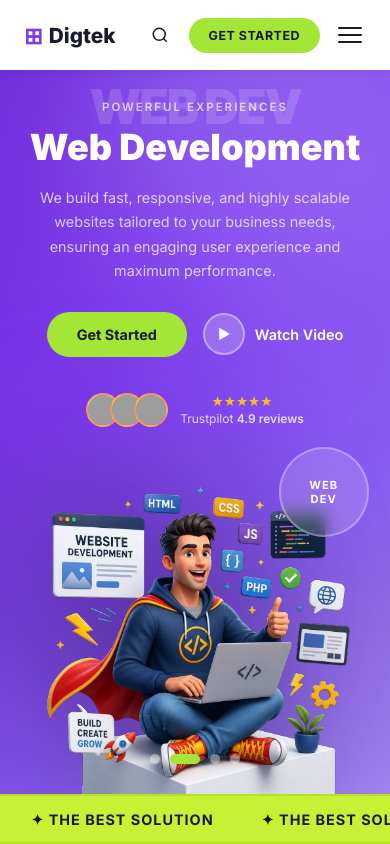
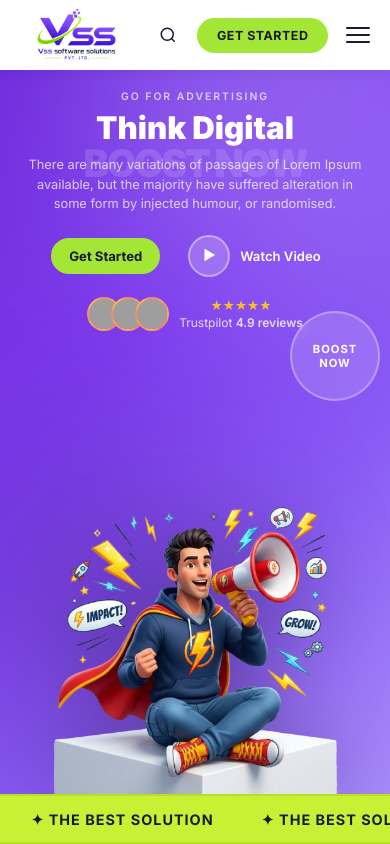
Before and after one commit to PanhalkarImtiyaj/demo-love, a React (Vite) app: page / in a window 390 px wide. Shown: the top 844 px of the page. Built offline with nearby package versions, Linux system fonts and the light colour scheme; grey boxes are pictures that could not be loaded.

Commit message:
Updated hero section positioning for desktop and mobile responsiveness

```diff
--- a/src/components/HeroSection/HeroSection.css
+++ b/src/components/HeroSection/HeroSection.css
@@ -14,9 +14,9 @@
 
 .hero__boost {
   position: absolute;
-  top: 6px; /* Exactly vertical center of the tag */
+  top: 80px;
   left: 50%;
-  transform: translate(-50%, -50%); /* Center exactly on the anchor */
+  transform: translateX(-50%);
   font-size: clamp(60px, 12vw, 130px);
   font-weight: 900;
   color: rgba(255,255,255,0.15);
@@ -27,53 +27,6 @@
   text-transform: uppercase;
 }
 
-/* Slider System */
-.hero__slider-container {
-  width: 100%;
-  flex: 1;
-  display: flex;
-  overflow: hidden;
-  position: relative;
-  z-index: 2;
-}
-
-.hero__slider-track {
-  display: flex;
-  width: 100%;
-  transition: transform 0.6s ease-in-out;
-}
-
-.hero__slide {
-  min-width: 100%;
-  display: flex;
-  justify-content: center;
-  align-items: center;
-  position: relative;
-}
-
-.hero__slider-dots {
-  position: absolute;
-  bottom: 30px;
-  left: 50%;
-  transform: translateX(-50%);
-  display: flex;
-  gap: 10px;
-  z-index: 10;
-}
-
-.dot {
-  width: 10px; height: 10px;
-  border-radius: 50%;
-  background: rgba(255,255,255,0.4);
-  cursor: pointer;
-  transition: all 0.3s;
-}
-
-.dot.active {
-  background: #a3e635;
-  width: 30px;
-  border-radius: 10px;
-}
 
 .hero__inner {
   position: relative;
@@ -291,33 +244,75 @@
   .hero__inner {
     grid-template-columns: 1fr;
     text-align: center;
-    padding: 30px 24px 0px;
+    padding: 20px 20px 0px;
     height: 100%;
     display: flex;
     flex-direction: column;
+    gap: 0;
   }
   .hero__content {
     flex-shrink: 0;
   }
-  .hero__actions { justify-content: center; }
+  .hero__tag {
+    font-size: 0.65rem;
+    margin-bottom: 8px;
+  }
+  .hero__title {
+    font-size: clamp(28px, 8vw, 44px);
+    margin-bottom: 10px;
+  }
+  .hero__desc {
+    font-size: 0.8rem;
+    margin-bottom: 12px;
+    line-height: 1.5;
+  }
+  .hero__actions {
+    justify-content: center;
+    gap: 10px;
+    margin-bottom: 10px;
+  }
+  .hero__btn-primary, .hero__btn-secondary {
+    padding: 10px 18px;
+    font-size: 0.82rem;
+  }
+  .hero__trust {
+    justify-content: center;
+    gap: 10px;
+  }
   .hero__trust, .hero__trust-right { justify-content: center; }
   .hero__right { display: none; }
   .hero__floating-tag { display: none; }
   .hero__floating-img { display: none; }
-  .hero__boost { font-size: 48px; }
+
+  /* BOOST NOW perfectly centered behind GO FOR ADVERTISING tag */
+  .hero__boost {
+    font-size: 38px;
+    position: absolute;
+    top: 140px; /* sits right behind the tag, below navbar */
+    left: 50%;
+    transform: translateX(-50%);
+    width: max-content;
+    text-align: center;
+  }
 
   .hero__image-wrap {
-    margin-top: auto;
+    margin-top: 0;
     flex: 1;
     min-height: 0;
+    width: 100%;
     display: flex;
     align-items: flex-end;
     justify-content: center;
+    overflow: visible;
   }
   .hero__img {
     transform: translateY(0);
-    max-height: 100%;
-    width: auto;
+    height: auto;
+    max-height: 58dvh;
+    min-height: 260px;
+    width: 90%;
+    max-width: 420px;
     object-fit: contain;
+    filter: drop-shadow(0 10px 40px rgba(0,0,0,0.25));
   }
 }
--- a/src/components/HeroSection/HeroSection.jsx
+++ b/src/components/HeroSection/HeroSection.jsx
@@ -1,84 +1,22 @@
-import { useState, useEffect } from 'react';
 import heroMan from '../../assets/hero-man.png';
-import webDevImg from '../../assets/web-dev.png';
-import appDevImg from '../../assets/App-development.png';
-import customSoftwareImg from '../../assets/cutome-software.png';
 import './HeroSection.css';
 
-const slidesData = [
-  {
-    id: 1,
-    tag: "GO FOR ADVERTISING",
-    title: "Think Digital",
-    desc: "There are many variations of passages of Lorem Ipsum available, but the majority have suffered alteration in some form by injected humour, or randomised.",
-    bgText: "BOOST NOW",
-    badge1: "BOOST",
-    badge2: "NOW",
-    rightText: "There Are Many Variations Of Passages Of Lorem Ipsum Available, But The Majority Have Suffered Alteration In Some Form By Injected Humour, or Randomised.",
-    image: heroMan
-  },
-  {
-    id: 2,
-    tag: "POWERFUL EXPERIENCES",
-    title: "Web Development",
-    desc: "We build fast, responsive, and highly scalable websites tailored to your business needs, ensuring an engaging user experience and maximum performance.",
-    bgText: "WEB DEV",
-    badge1: "WEB",
-    badge2: "DEV",
-    rightText: "Our web development team crafts custom, interactive websites that drive conversions and deliver seamless digital experiences across all devices.",
-    image: webDevImg
-  },
-  {
-    id: 3,
-    tag: "INNOVATIVE SOLUTIONS",
-    title: "App Development",
-    desc: "From intuitive mobile applications to engaging user interfaces, we develop tailored solutions that streamline your operations and maximize reach on mobile platforms.",
-    bgText: "APP DEV",
-    badge1: "APP",
-    badge2: "DEV",
-    rightText: "We specialize in end-to-end mobile app development, bringing your unique app ideas to life with secure, scalable, and cutting-edge technology.",
-    image: appDevImg
-  },
-  {
-    id: 4,
-    tag: "ENTERPRISE SCALING",
-    title: "Custom Software",
-    desc: "We design robust custom software systems optimized for performance, enabling your enterprise to automate tasks and grow effortlessly.",
-    bgText: "SOFTWARE",
-    badge1: "TOP",
-    badge2: "RATED",
-    rightText: "Empower your business with custom-built software solutions that integrate flawlessly with your existing workflow and drive extreme efficiency.",
-    image: customSoftwareImg
-  }
-];
-
 export default function HeroSection() {
-  const [currentSlide, setCurrentSlide] = useState(0);
-
-  useEffect(() => {
-    const timer = setInterval(() => {
-      setCurrentSlide((prev) => (prev + 1) % slidesData.length);
-    }, 5000);
-    return () => clearInterval(timer);
-  }, []);
-
   return (
     <section className="hero" id="home">
-      <div className="hero__slider-container">
-        <div
-          className="hero__slider-track"
-          style={{ transform: `translateX(-${currentSlide * 100}%)` }}
-        >
-          {slidesData.map((slide) => (
-            <div className="hero__slide" key={slide.id}>
+      {/* Big BOOST NOW background heading */}
+      <div className="hero__boost">BOOST NOW</div>
+
       <div className="hero__inner">
         {/* Left Content */}
         <div className="hero__content">
-                  {/* Big background heading perfectly centered behind tag */}
-                  {slide.bgText && <div className="hero__boost">{slide.bgText}</div>}
-                  <span className="hero__tag">{slide.tag}</span>
-                  <h1 className="hero__title">{slide.title}</h1>
-                  <p className="hero__desc">{slide.desc}</p>
+          <span className="hero__tag">GO FOR ADVERTISING</span>
+          <h1 className="hero__title">Think Digital</h1>
+          <p className="hero__desc">
+            There are many variations of passages of Lorem Ipsum available, but
+            the majority have suffered alteration in some form by injected
+            humour, or randomised.
+          </p>
           <div className="hero__actions">
             <a href="#services" className="hero__btn-primary">Get Started</a>
             <a href="#about" className="hero__btn-secondary">
@@ -100,21 +38,23 @@ export default function HeroSection() {
 
         {/* Center Image */}
         <div className="hero__image-wrap">
-                  {slide.badge1 && (
           <div className="hero__badge">
-                      <span>{slide.badge1}<br/>{slide.badge2}</span>
+            <span>BOOST<br/>NOW</span>
           </div>
-                  )}
-                  <img src={slide.image} alt={slide.title} className="hero__img" />
+          <img src={heroMan} alt="Digital Marketing Hero" className="hero__img" />
           <div className="hero__floating-tag">
             <span className="pulse-dot"/>
-                    {slide.title} Services
+            There are many variations of passages of Lorem Ipsum
           </div>
         </div>
 
         {/* Right Content */}
         <div className="hero__right">
-                  <p className="hero__right-text">{slide.rightText}</p>
+          <p className="hero__right-text">
+            There Are Many Variations Of Passages Of Lorem Ipsum Available,
+            But The Majority Have Suffered Alteration In Some Form By Injected
+            Humour, or Randomised.
+          </p>
           <div className="hero__play-badge">
             <div className="play-circle">▶</div>
             <span>Watch Demo</span>
@@ -132,21 +72,6 @@ export default function HeroSection() {
           </div>
         </div>
       </div>
-            </div>
-          ))}
-        </div>
-      </div>
-
-      {/* Slider Dots */}
-      <div className="hero__slider-dots">
-        {slidesData.map((_, idx) => (
-          <div
-            key={idx}
-            className={`dot ${currentSlide === idx ? 'active' : ''}`}
-            onClick={() => setCurrentSlide(idx)}
-          />
-        ))}
-      </div>
 
       {/* Decorative blobs */}
       <div className="hero__blob hero__blob--1"/>
--- a/src/components/Navbar/Navbar.css
+++ b/src/components/Navbar/Navbar.css
@@ -28,7 +28,16 @@
   cursor: pointer;
   white-space: nowrap;
 }
-.logo-icon { font-size: 1.4rem; color: #7c3aed; }
+.navbar__logo-img {
+  height: 70px;
+  width: auto;
+  object-fit: contain;
+  overflow: visible;
+}
+.logo-icon {
+  font-size: 1.4rem;
+  color: #7c3aed;
+}
 .navbar__links {
   display: flex;
   list-style: none;
--- a/src/components/Navbar/Navbar.jsx
+++ b/src/components/Navbar/Navbar.jsx
@@ -1,4 +1,5 @@
 import { useState } from 'react';
+import logoImg from '../../assets/logo.png';
 import './Navbar.css';
 
 export default function Navbar() {
@@ -9,8 +10,7 @@ export default function Navbar() {
       <div className="navbar__inner">
         {/* Logo */}
         <div className="navbar__logo">
-          <span className="logo-icon">⊞</span>
-          <span className="logo-text">Digtek</span>
+          <img src={logoImg} alt="Logo" className="navbar__logo-img" />
         </div>
 
         {/* Nav Links */}
```
Also changed, not shown: src/assets/logo.png (added). Lines whose indentation alone changed are shown as unchanged.
